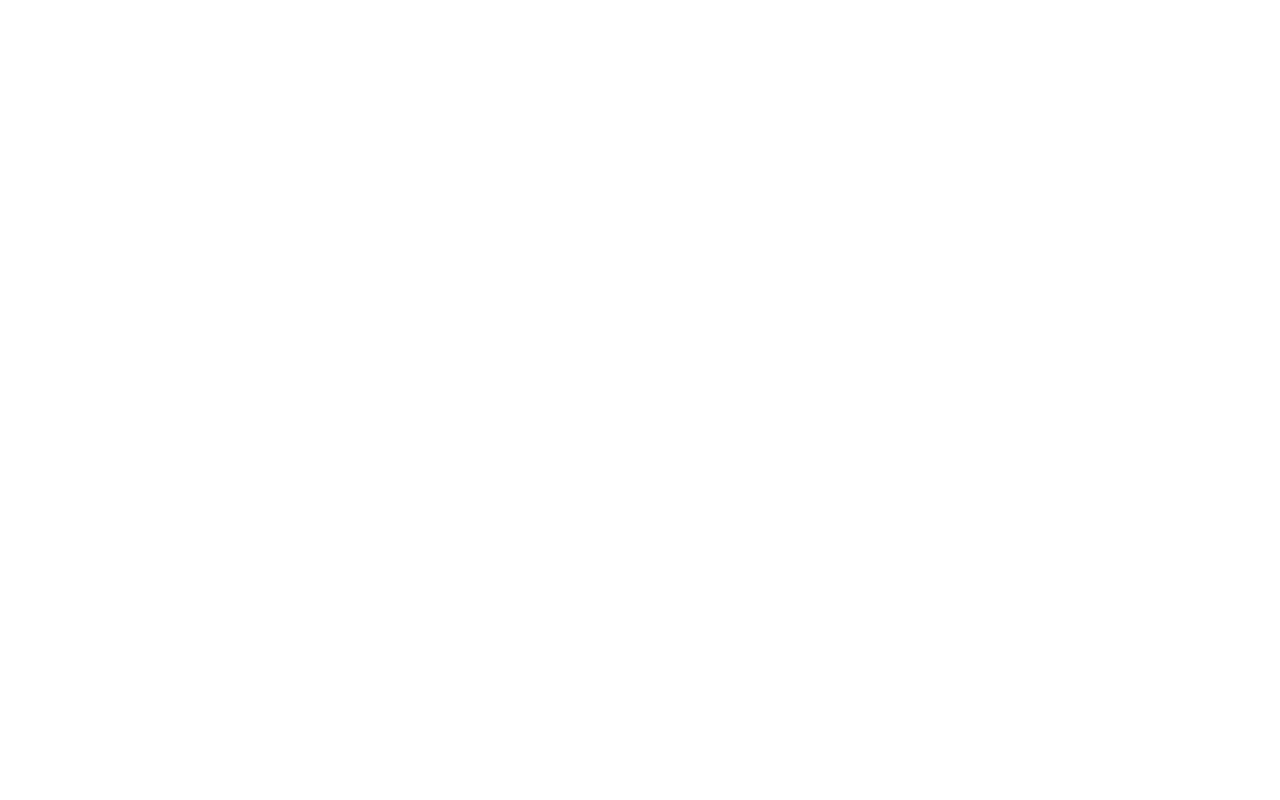
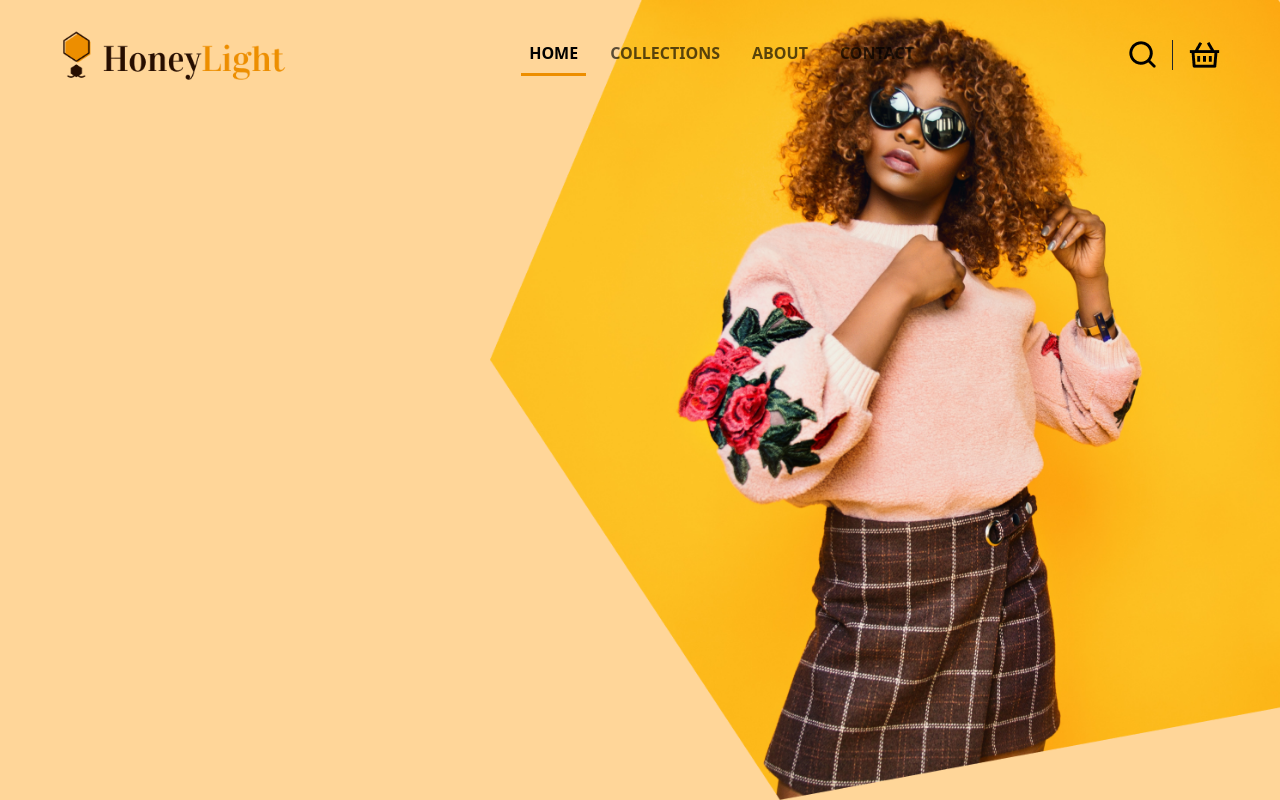
Before and after one commit to genebit/honeylight, a plain HTML site: page index.html in a window 1280 px wide. Drawn offline with nearby package versions, Linux system fonts and the light colour scheme.

Commit message:
Finished design based on part 1

```diff
--- a/index.html
+++ b/index.html
@@ -1,12 +1,43 @@
 <!DOCTYPE html>
 <html lang="en">
-<head>
-    <meta charset="UTF-8">
-    <meta http-equiv="X-UA-Compatible" content="IE=edge">
-    <meta name="viewport" content="width=device-width, initial-scale=1.0">
-    <title>Document</title>
-</head>
-<body>
+	<head>
+		<meta charset="UTF-8" />
+		<meta http-equiv="X-UA-Compatible" content="IE=edge" />
+		<meta name="viewport" content="width=device-width, initial-scale=1.0" />
+		<title>Document</title>
+		<link href="https://cdn.jsdelivr.net/npm/bootstrap@5.3.0-alpha1/dist/css/bootstrap.min.css" rel="stylesheet" integrity="sha384-GLhlTQ8iRABdZLl6O3oVMWSktQOp6b7In1Zl3/Jr59b6EGGoI1aFkw7cmDA6j6gD" crossorigin="anonymous" />
+		<link rel="stylesheet" href="style.css" />
 
-</body>
+		<script defer src="https://cdn.jsdelivr.net/npm/bootstrap@5.3.0-alpha1/dist/js/bootstrap.bundle.min.js" integrity="sha384-w76AqPfDkMBDXo30jS1Sgez6pr3x5MlQ1ZAGC+nuZB+EYdgRZgiwxhTBTkF7CXvN" crossorigin="anonymous"></script>
+	</head>
+	<body>
+		<div class="hero vh-100 px-5 pt-3">
+			<nav class="navbar navbar-expand-md">
+				<div class="container-fluid">
+					<a class="navbar-brand" href="#">
+						<img src="./assets/logo.png" alt="Logo" height="50" class="d-inline-block align-text-top" />
+					</a>
+					<ul class="navbar-nav text-uppercase gap-3 fw-bold">
+						<li class="nav-item">
+							<a class="nav-link active" aria-current="page" href="#">Home</a>
+						</li>
+						<li class="nav-item">
+							<a class="nav-link" href="#">Collections</a>
+						</li>
+						<li class="nav-item">
+							<a class="nav-link" href="#">About</a>
+						</li>
+						<li class="nav-item">
+							<a class="nav-link" href="#">Contact</a>
+						</li>
+					</ul>
+					<div class="d-flex align-items-center gap-3">
+						<img src="./assets/search.png" alt="" />
+						<div class="vr opacity-100"></div>
+						<img src="./assets/basket.png" alt="" />
+					</div>
+				</div>
+			</nav>
+		</div>
+	</body>
 </html>
--- /dev/null
+++ b/style.css
@@ -0,0 +1,12 @@
+.hero {
+	background: url("./assets/Intersect.png") no-repeat;
+	background-position: right top;
+	background-color: #ffd699;
+	background-size: contain;
+}
+.vr {
+	height: 30px;
+}
+.active {
+	border-bottom: 3px solid #ed8e00;
+}
```
Also changed, not shown: 1 other file.
